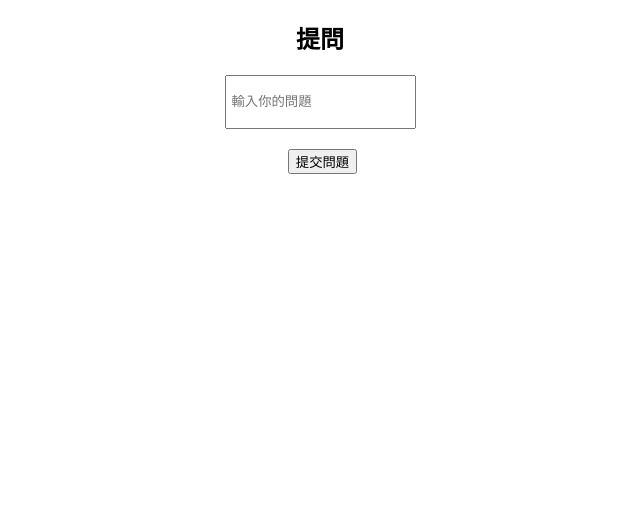
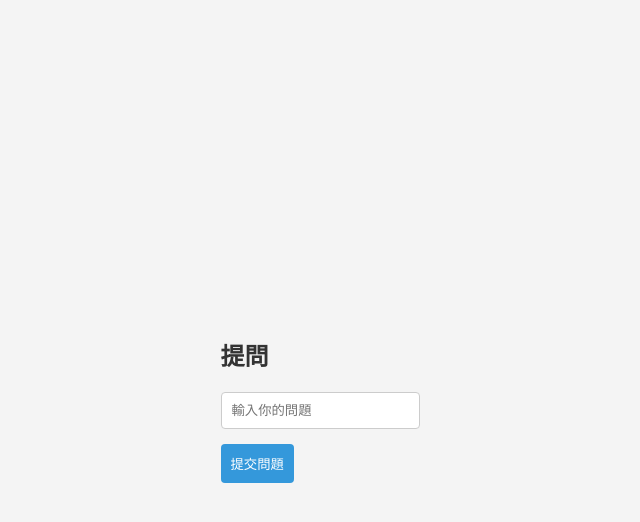
Before and after one commit to Web-Repo-FP/Web-Repo-FP, a plain HTML site: page FP/index.html in a window 1280 px wide. Shown: the whole page, without its empty margins (320-960 px from the left). Drawn offline with Linux system fonts and the light colour scheme.

Commit message:
1121更新
早上先把架構弄好，然後李騰騏說他會回家做，我要去睡覺了

```diff
--- a/FP/index.html
+++ b/FP/index.html
@@ -7,26 +7,54 @@
     <style>
 body {
   font-family: Arial, sans-serif;
-            margin: 20px;
+  background-color: #f4f4f4;
+  margin: 0;
+  padding: 0;
+  display: flex;
+  justify-content: center;
+  align-items: center;
+  height: 100vh;
 }
 
-        #question-container {
-            text-align: center;
-            margin-bottom: 20px;
+.container {
+  background-color: #fff;
+  box-shadow: 0 0 10px rgba(0, 0, 0, 0.1);
+  padding: 20px;
+  border-radius: 8px;
+  max-width: 600px;
+  width: 100%;
 }
 
-        #question-input {
-            margin: 0px 0px 10px 0px; /* 上 右 下 左 */
-            height: 40px; /* 調整提問欄的高度 */
-            padding: 5px; /* 添加內部填充 */
+h1, h2 {
+  color: #333;
 }
 
-        #question-buttons {
-            margin-top: 10px; /* 與上方的問題輸入框有一個間距 */
+form {
+  margin-top: 20px;
 }
 
-        #submit-button {
-            margin-left: 5px; /* 提交按鈕和輸入框之間的間距 */
+label {
+  display: block;
+  margin-bottom: 8px;
+  color: #333;
+}
+
+input, textarea {
+  width: 100%;
+  padding: 10px;
+  margin-bottom: 15px;
+  border: 1px solid #ccc;
+  border-radius: 4px;
+  box-sizing: border-box;
+}
+
+button {
+  background-color: #3498db;
+  color: #fff;
+  padding: 10px;
+  border: none;
+  border-radius: 4px;
+  cursor: pointer;
 }
 
 #questions-list {
@@ -36,17 +64,14 @@
 }
 
 .question {
-            width: 24%;
+  width: 48%;
   box-sizing: border-box;
   margin-bottom: 10px;
   padding: 10px;
   border: 1px solid #ddd;
+  background-color: #fff;
 }
 
-        .answer {
-            margin-left: 20px;
-            color: #555;
-        }
     </style>
 </head>
 <body>
--- /dev/null
+++ b/FP/style.css
@@ -0,0 +1,57 @@
+body {
+  font-family: Arial, sans-serif;
+  background-color: #f4f4f4;
+  margin: 0;
+  padding: 0;
+  display: flex;
+  justify-content: center;
+  align-items: center;
+  height: 100vh;
+}
+
+.container {
+  background-color: #fff;
+  box-shadow: 0 0 10px rgba(0, 0, 0, 0.1);
+  padding: 20px;
+  border-radius: 8px;
+  max-width: 600px;
+  width: 100%;
+}
+
+h1, h2 {
+  color: #333;
+}
+
+form {
+  margin-top: 20px;
+}
+
+label {
+  display: block;
+  margin-bottom: 8px;
+  color: #333;
+}
+
+input, textarea {
+  width: 100%;
+  padding: 10px;
+  margin-bottom: 15px;
+  border: 1px solid #ccc;
+  border-radius: 4px;
+  box-sizing: border-box;
+}
+
+button {
+  background-color: #3498db;
+  color: #fff;
+  padding: 10px;
+  border: none;
+  border-radius: 4px;
+  cursor: pointer;
+}
+
+.question, .answer {
+  margin-top: 20px;
+}
+
+/* 可根据需要添加更多样式 */
```
Lines whose indentation alone changed are shown as unchanged.
